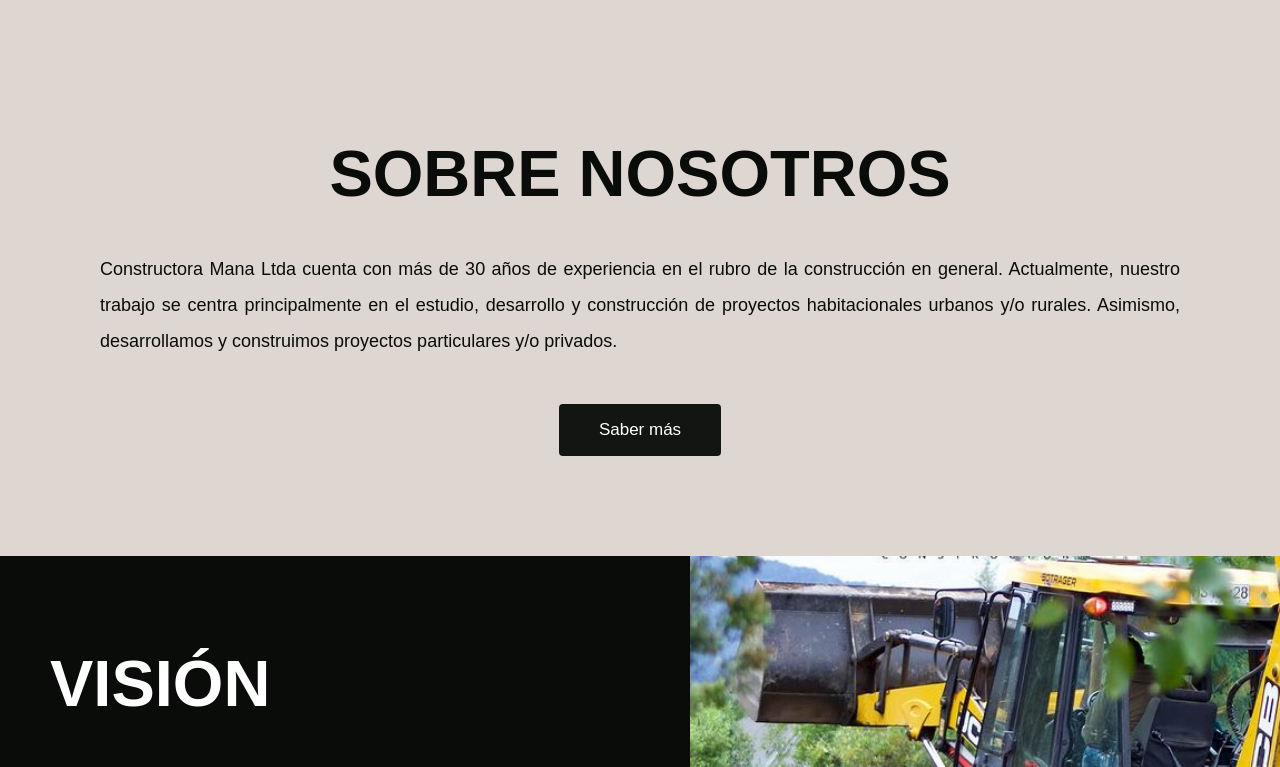
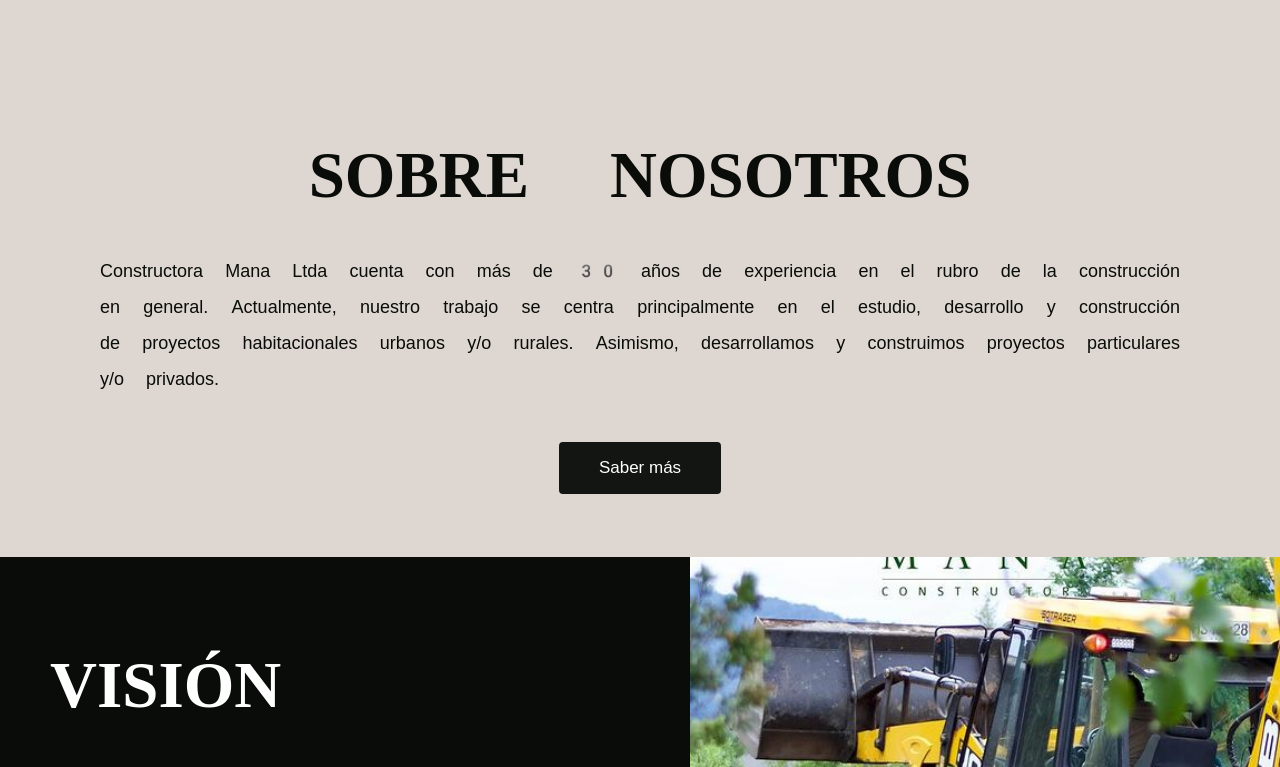
Before and after one commit to Alexis0247/Constructora-Man-, a plain HTML site: page constructora mana/index.html in a window 1280 px wide. Shown: the part 2033-2800 px from the top of the page. Drawn offline with nearby package versions, Linux system fonts and the light colour scheme.

Commit message:
manito de gato 2

```diff
--- a/constructora mana/Style/Style-contactanos.css
+++ b/constructora mana/Style/Style-contactanos.css
@@ -316,6 +316,8 @@ h3 {
 h2{
     color: #f9f9f9;
     font-size: 50px;
+    font-family: Abril FatFace, Abril-FatFace-Fallback, Noto Color Emoji, serif;
+
 }
 
 .content-about p {
@@ -337,8 +339,8 @@ p {
     margin-bottom: 40px;
     font-size: 18px;
     color: white;
-    line-height: 2;
-
+    line-height: 1.5;
+    font-family: Metropolis, Metropolis-Fallback, Noto Color Emoji, sans-serif;
 }
 
 
--- a/constructora mana/Style/Style-index.css
+++ b/constructora mana/Style/Style-index.css
@@ -18,8 +18,8 @@ p {
     margin-bottom: 40px;
     font-size: 18px;
     color: white;
-    line-height: 2;
-
+    line-height: 1.5;
+    font-family: Metropolis, Metropolis-Fallback, Noto Color Emoji, sans-serif;
 }
 
 .title {
@@ -29,6 +29,7 @@ p {
     font-weight: 600;
     text-transform: uppercase;
     color: white;
+    font-family: Abril FatFace, Abril-FatFace-Fallback, Noto Color Emoji, serif;
 }
 
 
@@ -697,7 +698,7 @@ footer {
         height: 200px; /* Mantiene la proporción de la imagen */
     }
     .carousel-caption h1 {
-        font-size: 30px;
+        font-size: 25px;
     }
     .prev,
     .next {
--- a/constructora mana/Style/Style-nuestro-Trabajo.css
+++ b/constructora mana/Style/Style-nuestro-Trabajo.css
@@ -27,7 +27,7 @@ p {
     margin-bottom: 40px;
     font-size: 18px;
     color: white;
-    line-height: 2;
+    line-height: 1.5;
 }
 
 .title {
@@ -37,6 +37,8 @@ p {
     color: white;
     width: 100%; /* Asegura que el título ocupe todo el ancho del contenedor */
     text-align: center; /* Centra el título */
+    font-family: Abril FatFace, Abril-FatFace-Fallback, Noto Color Emoji, serif;
+
 }
 
 .header {
@@ -455,6 +457,7 @@ footer {
     p {
         padding: 10px;
         text-align: center;
+        font-family: Metropolis, Metropolis-Fallback, Noto Color Emoji, sans-serif;
     }
 
     .logo img {
@@ -493,6 +496,7 @@ footer {
         font-size: 32px;
         padding: 0;
         padding-bottom: 20px;
+        margin: 20px;
     }
 
     .content-contact {
--- a/constructora mana/Style/Style-service copy.css
+++ b/constructora mana/Style/Style-service copy.css
@@ -27,7 +27,8 @@ p {
     margin-bottom: 40px;
     font-size: 20px;
     color: white;
-    line-height: 2;
+    line-height: 1.5;
+    font-family: Metropolis, Metropolis-Fallback, Noto Color Emoji, sans-serif;
 }
 
 .title {
@@ -36,6 +37,8 @@ p {
     font-weight: 600;
     text-transform: uppercase;
     color: white;
+    font-family: Abril FatFace, Abril-FatFace-Fallback, Noto Color Emoji, serif;
+
 }
 
 .header, .content-service, .how-we-work, .content-about {
--- a/constructora mana/Style/Style-service.css
+++ b/constructora mana/Style/Style-service.css
@@ -21,7 +21,8 @@ p {
     margin-bottom: 40px;
     font-size: 18px;
     color: white;
-    line-height: 2;
+    line-height: 1.5;
+    font-family: Metropolis, Metropolis-Fallback, Noto Color Emoji, sans-serif;
 }
 
 /* Estilos del cuerpo y el encabezado */
@@ -262,6 +263,8 @@ h3 {
     font-weight: 600;
     text-transform: uppercase;
     color: white;
+    font-family: Abril FatFace, Abril-FatFace-Fallback, Noto Color Emoji, serif;
+
 }
 
 /* Contacto */
--- a/constructora mana/Style/Style-sobre-Nosotros.css
+++ b/constructora mana/Style/Style-sobre-Nosotros.css
@@ -32,8 +32,10 @@ p {
     margin-bottom: 40px;
     font-size: 18px;
     color: white;
-    line-height: 2;
+    line-height: 1.5;
     text-align: justify;
+    font-family: Metropolis, Metropolis-Fallback, Noto Color Emoji, sans-serif;
+
 }
 
 .title {
@@ -45,6 +47,8 @@ p {
     color: #090C08;
     width: 100%;
     text-align: center;
+    font-family: Abril FatFace, Abril-FatFace-Fallback, Noto Color Emoji, serif;
+
 }
 
 .header {
@@ -260,6 +264,7 @@ p {
     text-transform: uppercase;
     width: 100%;
     text-align: center;
+
 }
 
 footer {
@@ -326,6 +331,7 @@ footer {
     p {
         padding: 10px;
         text-align: justify;
+        font-family: Metropolis, Metropolis-Fallback, Noto Color Emoji, sans-serif;
     }
 
     .logo img {
```
